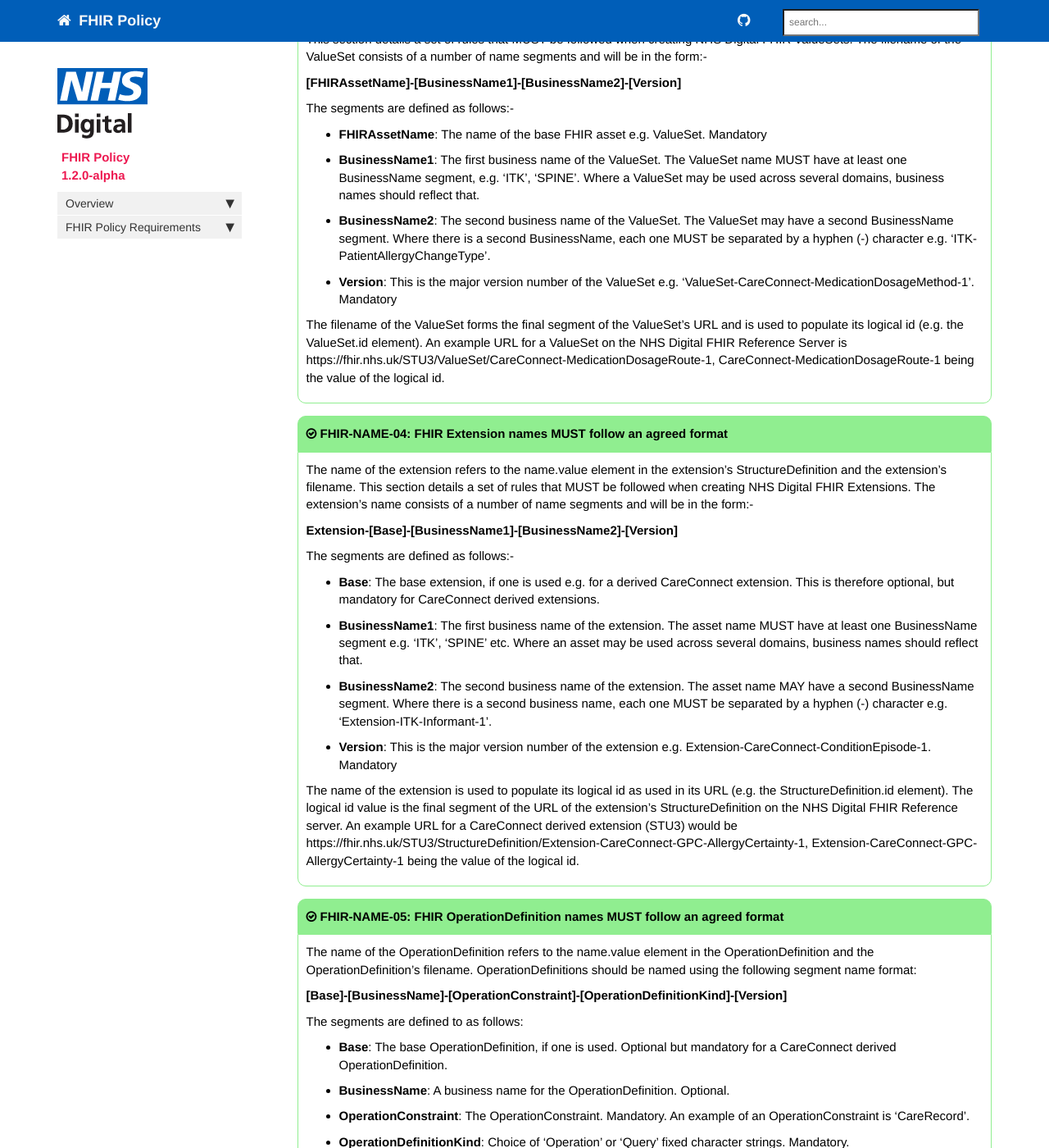
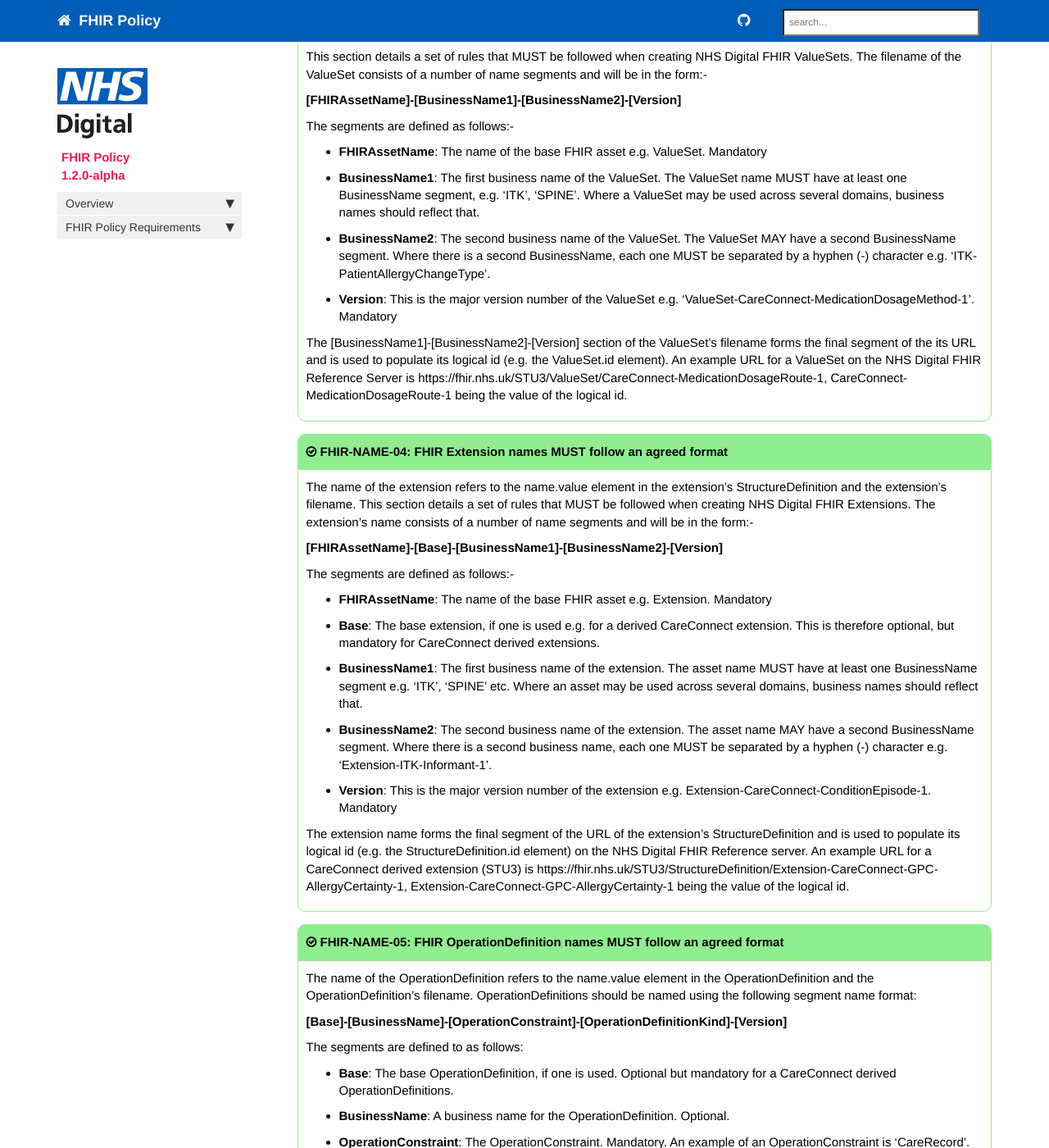
Before and after one commit to nhsconnect/fhir-policy, a Jekyll site: the page built from pages/fhir_policy_requirements/naming.md, in a window 1280 px wide and 1400 px high, scrolled down 1459 px. Shown: the whole window at 82% size. Built offline with Jekyll 4.4.1, drawn with Linux system fonts in a browser that asks for light colours; nearby versions of some CDN libraries; comment, search, counter and statistics services are not loaded; some of the changed text lies outside the part shown.

Commit message:
Updated codesystem and valueset sections and added additional examples.

```diff
--- a/pages/fhir_policy_requirements/naming.md
+++ b/pages/fhir_policy_requirements/naming.md
@@ -47,7 +47,8 @@ The segments are defined as follows:-
 - **BusinessName2**: The second business name of the CodeSystem. The CodeSystem MAY have a second BusinessName segment. Where there is a second BusinessName, each one MUST be separated by a hyphen (-) character. For example 'CodeSystem-SPINE-ErrorOrWarningCode'.
 - **Version**: This is the major version number of the CodeSystem e.g. 'CodeSystem-ITK-CareSettingType-1'. Mandatory
 
-The filename of the CodeSystem forms the final segment of the CodeSystem's URL and is used to populate its logical id (e.g. the CodeSystem.id element). An example URL for a CodeSystem on the NHS Digital FHIR Reference Server is https://fhir.nhs.uk/STU3/CodeSystem/ITK-CareSettingType-1, ITK-CareSettingType-1 being the value of the logical id.
+The [BusinessName1]-[BusinessName2]-[Version] section of the CodeSystem's filename forms the final segment of its URL and is used to populate its logical id (e.g. the CodeSystem.id element). An example URL for a CodeSystem on the NHS Digital FHIR Reference Server is https://fhir.nhs.uk/STU3/CodeSystem/ITK-CareSettingType-1, ITK-CareSettingType-1 being the value of the logical id.
+
 
 "
 %}
@@ -62,10 +63,10 @@ The segments are defined as follows:-
 
 - **FHIRAssetName**: The name of the base FHIR asset e.g. ValueSet. Mandatory
 - **BusinessName1**: The first business name of the ValueSet. The ValueSet name MUST have at least one BusinessName segment,  e.g. 'ITK', 'SPINE'. Where a ValueSet may be used across several domains, business names should reflect that.
-- **BusinessName2**: The second business name of the ValueSet. The ValueSet may have a second BusinessName segment. Where there is a second BusinessName, each one MUST be separated by a hyphen (-) character e.g. 'ITK-PatientAllergyChangeType'.
+- **BusinessName2**: The second business name of the ValueSet. The ValueSet MAY have a second BusinessName segment. Where there is a second BusinessName, each one MUST be separated by a hyphen (-) character e.g. 'ITK-PatientAllergyChangeType'.
 - **Version**: This is the major version number of the ValueSet e.g. 'ValueSet-CareConnect-MedicationDosageMethod-1'. Mandatory
 
-The filename of the ValueSet forms the final segment of the ValueSet's URL and is used to populate its logical id (e.g. the ValueSet.id element). An example URL for a ValueSet on the NHS Digital FHIR Reference Server is https://fhir.nhs.uk/STU3/ValueSet/CareConnect-MedicationDosageRoute-1, CareConnect-MedicationDosageRoute-1 being the value of the logical id.
+The [BusinessName1]-[BusinessName2]-[Version] section of the ValueSet's filename forms the final segment of the its URL and is used to populate its logical id (e.g. the ValueSet.id element). An example URL for a ValueSet on the NHS Digital FHIR Reference Server is https://fhir.nhs.uk/STU3/ValueSet/CareConnect-MedicationDosageRoute-1, CareConnect-MedicationDosageRoute-1 being the value of the logical id.
 
 "
 %}
@@ -74,16 +75,17 @@ The filename of the ValueSet forms the final segment of the ValueSet's URL and i
 	heading="FHIR-NAME-04: FHIR Extension names MUST follow an agreed format"
 	content="The name of the extension refers to the name.value element in the extension's StructureDefinition and the extension's filename. This section details a set of rules that MUST be followed when creating NHS Digital FHIR Extensions. The extension's name consists of a number of name segments and will be in the form:-
 
-**Extension-[Base]-[BusinessName1]-[BusinessName2]-[Version]**
+**[FHIRAssetName]-[Base]-[BusinessName1]-[BusinessName2]-[Version]**
 
 The segments are defined as follows:-
 
+- **FHIRAssetName**: The name of the base FHIR asset e.g. Extension. Mandatory
 - **Base**: The base extension, if one is used e.g. for a derived CareConnect extension. This is therefore optional, but mandatory for CareConnect derived extensions.
 - **BusinessName1**: The first business name of the extension. The asset name MUST have at least one BusinessName segment e.g. 'ITK', 'SPINE' etc. Where an asset may be used across several domains, business names should reflect that.
 - **BusinessName2**: The second business name of the extension. The asset name MAY have a second BusinessName segment. Where there is a second business name, each one MUST be separated by a hyphen (-) character e.g. 'Extension-ITK-Informant-1'.
 - **Version**: This is the major version number of the extension e.g. Extension-CareConnect-ConditionEpisode-1. Mandatory
 
-The name of the extension is used to populate its logical id as used in its URL (e.g. the StructureDefinition.id element). The logical id value is the final segment of the URL of the extension's StructureDefinition on the NHS Digital FHIR Reference server. An example URL for a CareConnect derived extension (STU3) would be https://fhir.nhs.uk/STU3/StructureDefinition/Extension-CareConnect-GPC-AllergyCertainty-1, Extension-CareConnect-GPC-AllergyCertainty-1 being the value of the logical id.
+The extension name forms the final segment of the URL of the extension's StructureDefinition and is used to populate its logical id (e.g. the StructureDefinition.id element) on the NHS Digital FHIR Reference server. An example URL for a CareConnect derived extension (STU3) is https://fhir.nhs.uk/STU3/StructureDefinition/Extension-CareConnect-GPC-AllergyCertainty-1, Extension-CareConnect-GPC-AllergyCertainty-1 being the value of the logical id.
 
 "
 %}
@@ -96,13 +98,13 @@ The name of the extension is used to populate its logical id as used in its URL
 
 The segments are defined to as follows:
 
-- **Base**: The base OperationDefinition, if one is used. Optional but mandatory for  a CareConnect derived OperationDefinition.
+- **Base**: The base OperationDefinition, if one is used. Optional but mandatory for  a CareConnect derived OperationDefinitions.
 - **BusinessName**: A business name for the OperationDefinition. Optional.
 - **OperationConstraint**: The OperationConstraint. Mandatory. An example of an OperationConstraint is 'CareRecord'.
 - **OperationDefinitionKind**: Choice of 'Operation' or 'Query' fixed character strings. Mandatory.
 - **Version**: This is the major version number of the OperationDefinition e.g. GPConnect-CareRecord-Operation-1. Mandatory.
 
-The name of the OperationDefinition is used to populate its logical id as used in its URL (e.g. the OperationDefinition.id element). The logical id value is the final segment of the URL of the OperationDefinition on the NHS Digital FHIR Reference server. An example URL for an OperationDefinition (STU3) would be https://fhir.nhs.uk/STU3/OperationDefinition/GPConnect-RegisterPatient-Operation-1, GPConnect-RegisterPatient-Operation-1 being the value of the logical id.
+The OperationDefinition name forms the final segment of its URL and is used to populate its logical id (e.g. the OperationDefinition.id element) on the NHS Digital FHIR Reference server. An example URL for an OperationDefinition (STU3) would be https://fhir.nhs.uk/STU3/OperationDefinition/GPConnect-RegisterPatient-Operation-1, GPConnect-RegisterPatient-Operation-1 being the value of the logical id.
 
 
 "
@@ -150,15 +152,19 @@ The segments are defined as follows:-
 	- ITK-device-1 **INVALID** (Incorrect capitalisation)
 	- ADW-Discharge-Notice-Accept-Response-Message-Header-1 **INVALID** (Too many segments, and hyphen in resource name)
 
-- CodeSystem names:
-	- CodeSystem-CareConnect-EthnicCategory-1 **VALID**
-	- CodeSystem-ITK-Message-Event-1 **INVALID** (Hyphen in resource name)
-	- ITK-Priority-1 **INVALID** (No FHIRAssetName)
+- Extension names:
+	- Extension-CareConnect-GPC-EthnicCategory-1 **VALID**
+	- Extension-ITK-MessageHandling-2 **VALID**
+	- ITK-Participant-1 **INVALID** (No FHIRAssetName)
 
-- ValueSet names:
-	- ValueSet-CareConnect-EthnicCategory-1 **VALID**
-	- CodeSystem-ITK-Message-Event-1 **INVALID** (Hyphen in resource name)
-	- ITK-Priority-1 **INVALID** (No FHIRAssetName)
+- OperationDefinition names:
+	- GPConnect-RegisterPatient-Operation-1 **VALID**
+	- eRS-Operation-1 **INVALID** (No OperationConstraint)
+
+- Identifiers:
+	- https://fhir.nhs.uk/Id/nhs-number **VALID**
+	- https://fhir.nhs.uk/Id/localorganizationcode **INVALID** (No hyphens separating business names)
+
 
 
 **Glossary**
```
